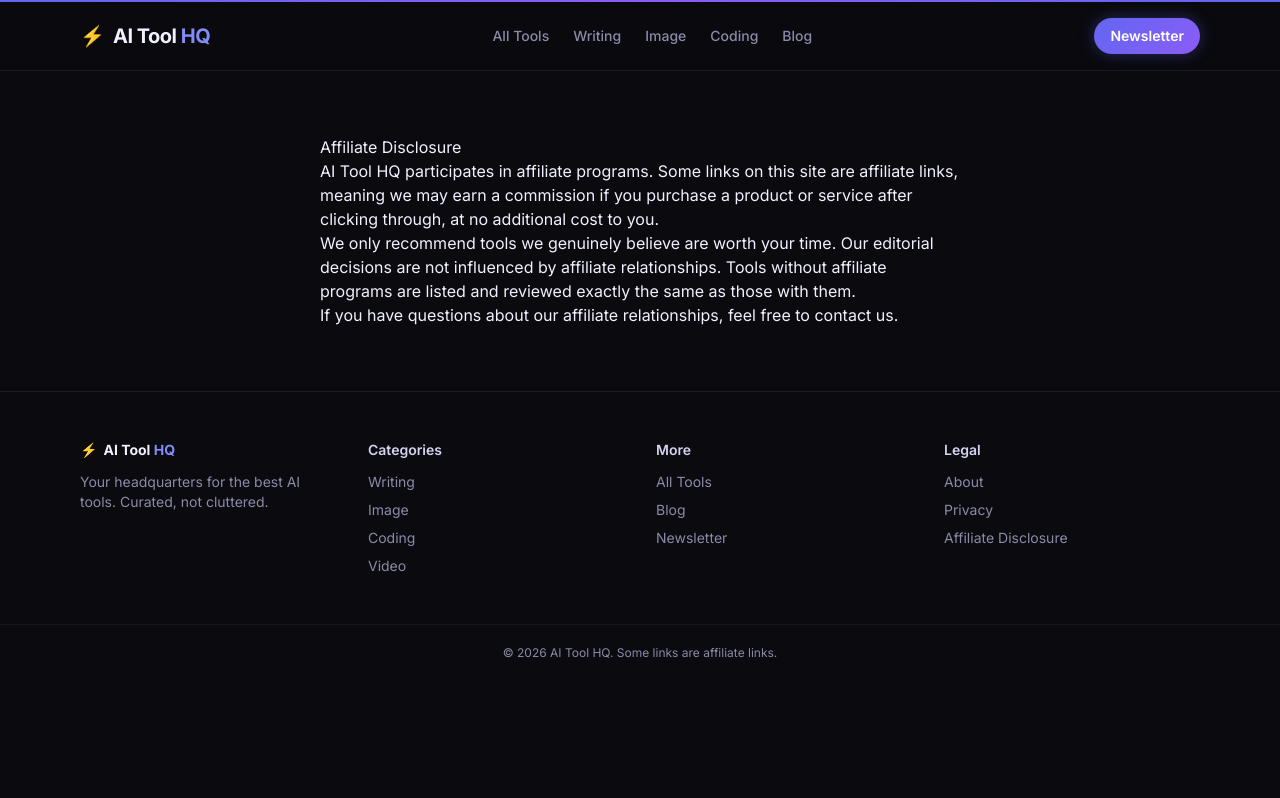
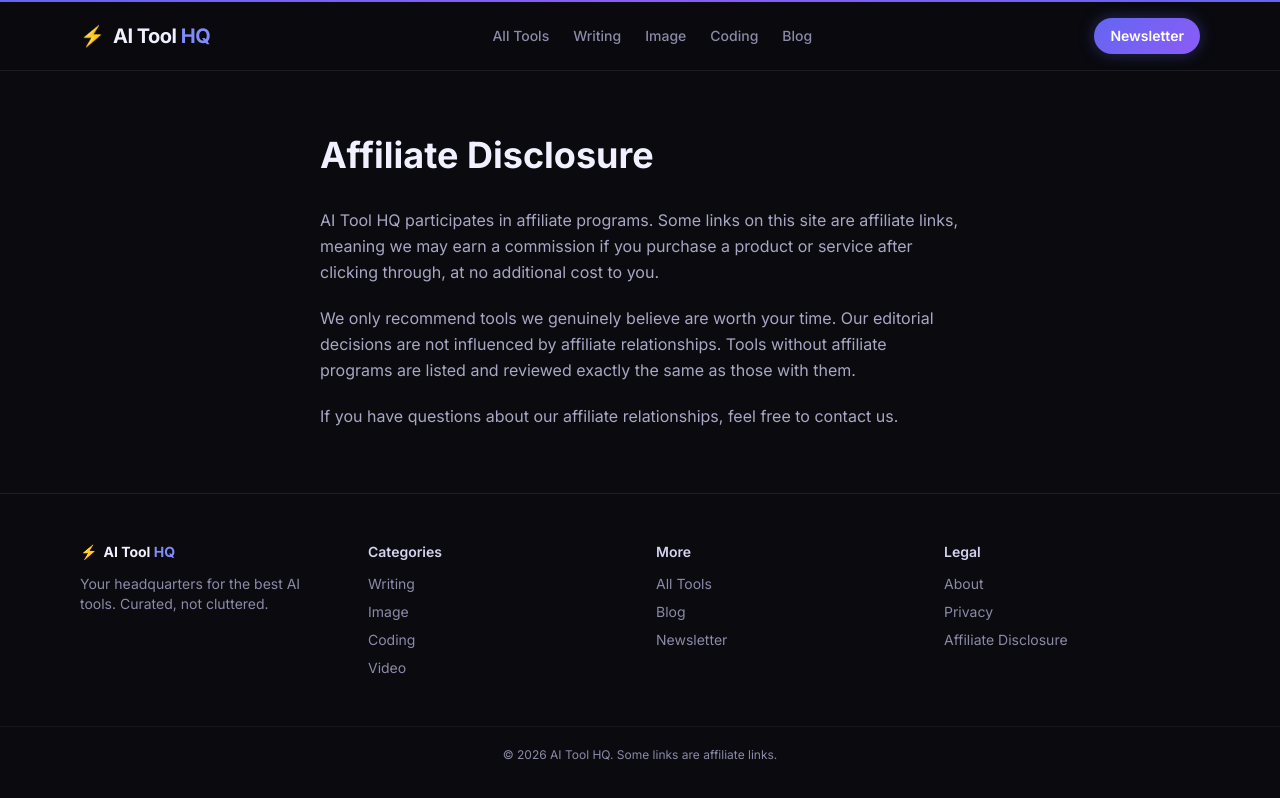
Before and after one commit to aitoolhq/aitoolhq, a Next.js app: page /affiliate-disclosure in a window 1280 px wide. Built offline with nearby package versions, Linux system fonts and the light colour scheme.

Commit message:
fix: dark mode for affiliate-disclosure page

```diff
--- a/src/app/affiliate-disclosure/page.tsx
+++ b/src/app/affiliate-disclosure/page.tsx
@@ -1,13 +1,14 @@
 import { Metadata } from 'next';
 
 export const metadata: Metadata = {
-  title: 'Affiliate Disclosure — AI Tool Scout',
+  title: 'Affiliate Disclosure — AI Tool HQ',
 };
 
 export default function AffiliateDisclosurePage() {
   return (
-    <main className="max-w-2xl mx-auto px-4 py-16 prose prose-gray">
-      <h1>Affiliate Disclosure</h1>
+    <main className="max-w-2xl mx-auto px-4 py-16">
+      <h1 className="text-4xl font-bold mb-8" style={{ color: '#f1f0ff' }}>Affiliate Disclosure</h1>
+      <div className="space-y-5 text-base leading-relaxed" style={{ color: '#a8a7c4' }}>
         <p>
           AI Tool HQ participates in affiliate programs. Some links on this site are affiliate links,
           meaning we may earn a commission if you purchase a product or service after clicking through,
@@ -21,6 +22,7 @@
         <p>
           If you have questions about our affiliate relationships, feel free to contact us.
         </p>
+      </div>
     </main>
   );
 }
```
Lines whose indentation alone changed are shown as unchanged.
